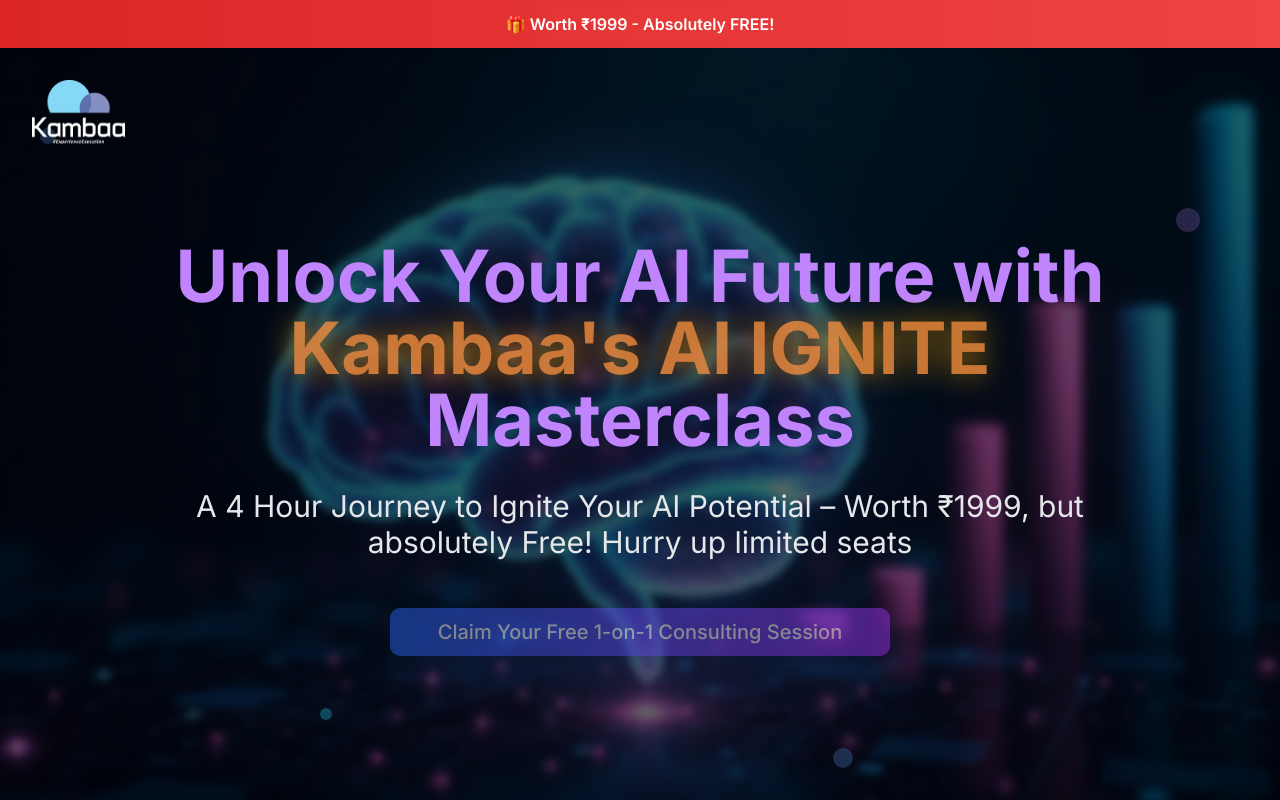
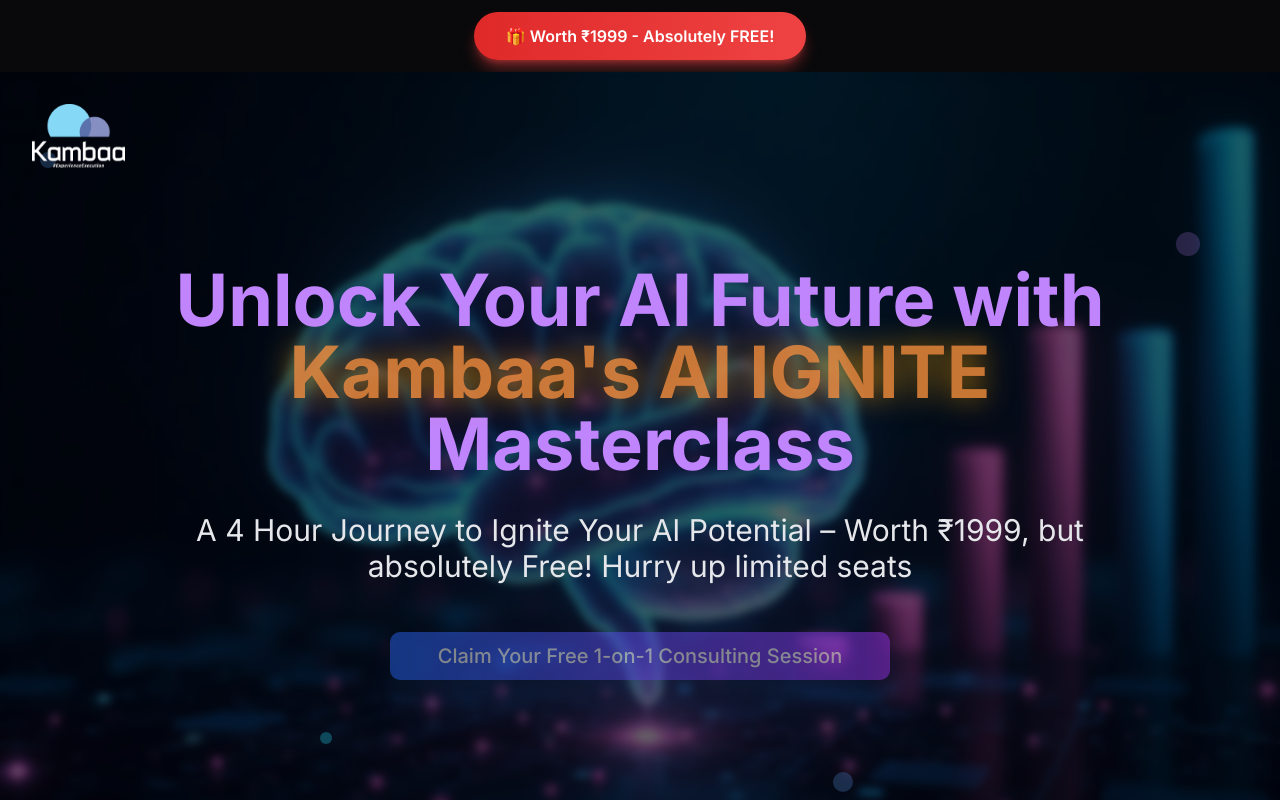
Before and after one commit to Kambaain/kambaa-ai-landingpage, a React (Vite) app: page / in a window 1280 px wide. Shown: the top 800 px of the page. Built offline with nearby package versions, Linux system fonts and the light colour scheme.

Commit message:
Adjust banner width
Reduced the width of the pulsing background element to be smaller and centered, making it a rounded oval shape instead of spanning the full banner width.

```diff
--- a/src/components/Hero.tsx
+++ b/src/components/Hero.tsx
@@ -12,11 +12,13 @@ const Hero = () => {
   return (
     <>
       {/* Top promotional banner */}
-      <div className="bg-gradient-to-r from-red-600 to-red-500 text-white text-center py-3 shadow-lg shadow-red-500/50 relative overflow-hidden">
-        <div className="absolute top-1/2 left-1/2 transform -translate-x-1/2 -translate-y-1/2 w-48 h-8 bg-red-500/20 animate-pulse rounded-full"></div>
+      <div className="flex justify-center py-3">
+        <div className="bg-gradient-to-r from-red-600 to-red-500 text-white text-center px-8 py-3 shadow-lg shadow-red-500/50 relative overflow-hidden rounded-full">
+          <div className="absolute inset-0 bg-red-500/20 animate-pulse rounded-full"></div>
         <p className="relative z-10 text-sm md:text-base font-semibold flex items-center justify-center gap-2">
           🎁 Worth ₹1999 - Absolutely FREE!
         </p>
+        </div>
       </div>
 
       <section
```
